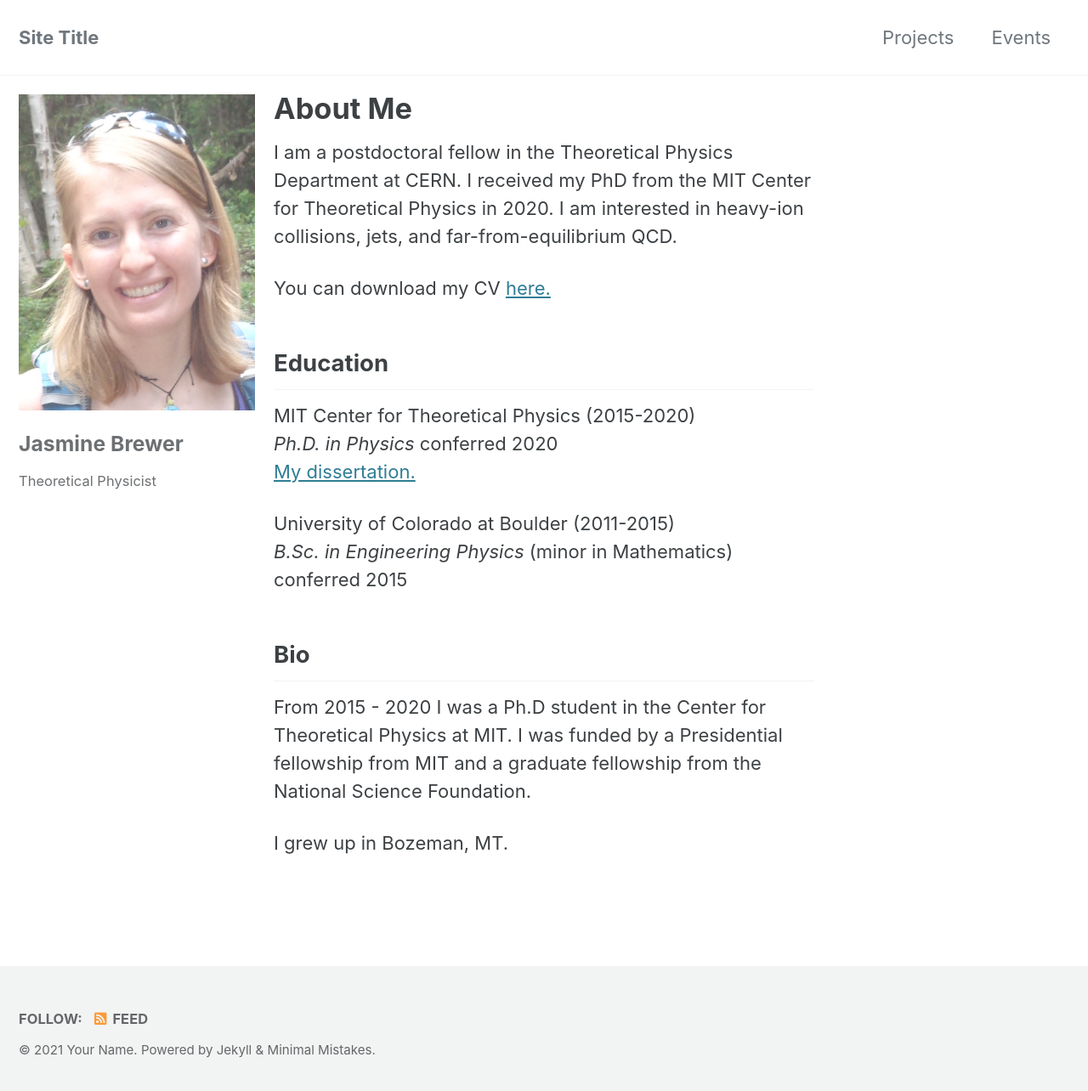
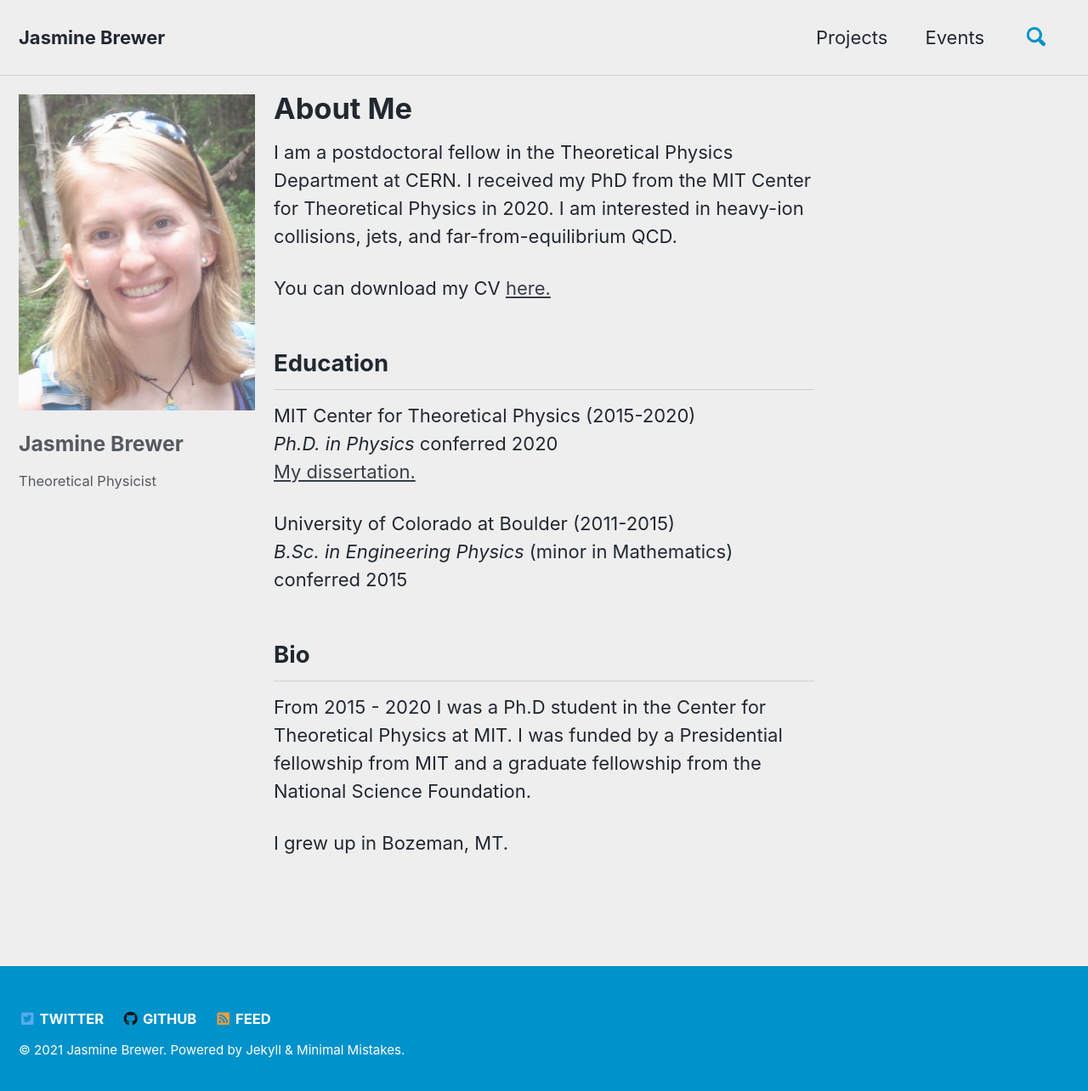
Before and after one commit to jasminebrewer/jasminebrewer.github.io, a Jekyll site: the page built from prev stuff/index_customsidebar.md, in a window 1280 px wide and 1292 px high. Shown: the top 1284 px of the window at 85% size. Built offline with Jekyll 4.4.1, drawn with Linux system fonts in a browser that asks for light colours; cached includes are drawn as plain includes; our own code applies the rules of GitHub Pages for plain Markdown files; the list of posts is cut into pages by our own code; some of the changed lines change nothing that is shown.

Commit message:
added a bunch of stuff to change from remote theme to local

```diff
--- a/_config.yml
+++ b/_config.yml
@@ -1,217 +1,51 @@
 # Welcome to Jekyll!
 #
-# This config file is meant for settings that affect your entire site, values
-# which you are expected to set up once and rarely need to edit after that.
+# This config file is meant for settings that affect your whole blog, values
+# which you are expected to set up once and rarely edit after that. If you find
+# yourself editing this file very often, consider using Jekyll's data files
+# feature for the data you need to update frequently.
+#
 # For technical reasons, this file is *NOT* reloaded automatically when you use
-# `jekyll serve`. If you change this file, please restart the server process.
+# 'bundle exec jekyll serve'. If you change this file, please restart the server process.
 
-# Theme Settings
-#
-# Review documentation to determine if you should use `theme` or `remote_theme`
-# https://mmistakes.github.io/minimal-mistakes/docs/quick-start-guide/#installing-the-theme
+# Site settings
+# These are used to personalize your new site. If you look in the HTML files,
+# you will see them accessed via {{ site.title }}, {{ site.email }}, and so on.
+# You can create any custom variable you would like, and they will be accessible
+# in the templates via {{ site.myvariable }}.
+title: Jasmine Brewer # the website title (if blank, full name will be used instead)
+first_name: Jasmine
+middle_name:
+last_name: Brewer
+email: jasmine.brewer@cern.ch
+description: > # the ">" symbol means to ignore newlines until "footer_text:"
+  Jasmine's homepage.
+url: https://jasminebrewer.github.io # the base hostname & protocol for your site
+baseurl: # the subpath of your site, e.g. /blog/
+last_updated: false # set to true if you want to display last updated in the footer
 
-# theme                  : "minimal-mistakes-jekyll"
-# remote_theme           : "mmistakes/minimal-mistakes"
-minimal_mistakes_skin    : "default" # "air", "aqua", "contrast", "dark", "dirt", "neon", "mint", "plum", "sunrise"
+twitter_username: username
+github_username: username
+search: true
 
-# Site Settings
-locale                   : "en-US"
-title                    : "Site Title"
-title_separator          : "-"
-subtitle                 : # site tagline that appears below site title in masthead
-name                     : "Your Name"
-description              : "An amazing website."
-url                      : # the base hostname & protocol for your site e.g. "https://mmistakes.github.io"
-baseurl                  : # the subpath of your site, e.g. "/blog"
-repository               : # GitHub username/repo-name e.g. "mmistakes/minimal-mistakes"
-teaser                   : # path of fallback teaser image, e.g. "/assets/images/500x300.png"
-logo                     : # path of logo image to display in the masthead, e.g. "/assets/images/88x88.png"
-masthead_title           : # overrides the website title displayed in the masthead, use " " for no title
-# breadcrumbs            : false # true, false (default)
-words_per_minute         : 200
-comments:
-  provider               : # false (default), "disqus", "discourse", "facebook", "staticman", "staticman_v2", "utterances", "custom"
-  disqus:
-    shortname            : # https://help.disqus.com/customer/portal/articles/466208-what-s-a-shortname-
-  discourse:
-    server               : # https://meta.discourse.org/t/embedding-discourse-comments-via-javascript/31963 , e.g.: meta.discourse.org
-  facebook:
-    # https://developers.facebook.com/docs/plugins/comments
-    appid                :
-    num_posts            : # 5 (default)
-    colorscheme          : # "light" (default), "dark"
-  utterances:
-    theme                : # "github-light" (default), "github-dark"
-    issue_term           : # "pathname" (default)
-  staticman:
-    branch               : # "master"
-    endpoint             : # "https://{your Staticman v3 API}/v3/entry/github/"
-reCaptcha:
-  siteKey                :
-  secret                 :
-atom_feed:
-  path                   : # blank (default) uses feed.xml
-  hide                   : # true, false (default)
-search                   : # true, false (default)
-search_full_content      : # true, false (default)
-search_provider          : # lunr (default), algolia, google
-algolia:
-  application_id         : # YOUR_APPLICATION_ID
-  index_name             : # YOUR_INDEX_NAME
-  search_only_api_key    : # YOUR_SEARCH_ONLY_API_KEY
-  powered_by             : # true (default), false
-google:
-  search_engine_id       : # YOUR_SEARCH_ENGINE_ID
-  instant_search         : # false (default), true
-# SEO Related
-google_site_verification :
-bing_site_verification   :
-yandex_site_verification :
-naver_site_verification  :
+# Build settings
+markdown: kramdown
+minimal_mistakes_skin    : air
 
-# Social Sharing
-twitter:
-  username               :
-facebook:
-  username               :
-  app_id                 :
-  publisher              :
-og_image                 : # Open Graph/Twitter default site image
-# For specifying social profiles
-# - https://developers.google.com/structured-data/customize/social-profiles
-social:
-  type                   : # Person or Organization (defaults to Person)
-  name                   : # If the user or organization name differs from the site's name
-  links: # An array of links to social media profiles
+include:
+  - _pages
 
-# Analytics
-analytics:
-  provider               : false # false (default), "google", "google-universal", "google-gtag", "custom"
-  google:
-    tracking_id          :
-    anonymize_ip         : # true, false (default)
-
-
-# Site Author
-author:
-  name             : "Jasmine Brewer"
-  avatar           : # path of avatar image, e.g. "/assets/images/bio-photo.jpg"
-  bio              : ""
-  location         : "Somewhere"
-  email            :
-  links:
-    - label: "Email"
-      icon: "fas fa-fw fa-envelope-square"
-      # url: "mailto:your.name@email.com"
-    - label: "Website"
-      icon: "fas fa-fw fa-link"
-      # url: "https://your-website.com"
-    - label: "Twitter"
-      icon: "fab fa-fw fa-twitter-square"
-      # url: "https://twitter.com/"
-    - label: "Facebook"
-      icon: "fab fa-fw fa-facebook-square"
-      # url: "https://facebook.com/"
-    - label: "GitHub"
-      icon: "fab fa-fw fa-github"
-      # url: "https://github.com/"
-    - label: "Instagram"
-      icon: "fab fa-fw fa-instagram"
-      # url: "https://instagram.com/"
-
-# Site Footer
-footer:
-  links:
-    - label: "Twitter"
-      icon: "fab fa-fw fa-twitter-square"
-      # url:
-    - label: "Facebook"
-      icon: "fab fa-fw fa-facebook-square"
-      # url:
-    - label: "GitHub"
-      icon: "fab fa-fw fa-github"
-      # url:
-    - label: "GitLab"
-      icon: "fab fa-fw fa-gitlab"
-      # url:
-    - label: "Bitbucket"
-      icon: "fab fa-fw fa-bitbucket"
-      # url:
-    - label: "Instagram"
-      icon: "fab fa-fw fa-instagram"
-      # url:
-
-
-# Reading Files
-include:
-  - .htaccess
-  - _pages
-exclude:
-  - "*.sublime-project"
-  - "*.sublime-workspace"
-  - vendor
-  - .asset-cache
-  - .bundle
-  - .jekyll-assets-cache
-  - .sass-cache
-  - assets/js/plugins
-  - assets/js/_main.js
-  - assets/js/vendor
-  - Capfile
-  - CHANGELOG
-  - config
-  - Gemfile
-  - Gruntfile.js
-  - gulpfile.js
-  - LICENSE
-  - log
-  - node_modules
-  - package.json
-  - package-lock.json
-  - Rakefile
-  - README
-  - tmp
-  - /docs # ignore Minimal Mistakes /docs
-  - /test # ignore Minimal Mistakes /test
-keep_files:
-  - .git
-  - .svn
-encoding: "utf-8"
-markdown_ext: "markdown,mkdown,mkdn,mkd,md"
-
-
-# Conversion
-markdown: kramdown
-highlighter: rouge
-lsi: false
-excerpt_separator: "\n\n"
-incremental: false
-
-
-# Markdown Processing
-kramdown:
-  input: GFM
-  hard_wrap: false
-  auto_ids: true
-  footnote_nr: 1
-  entity_output: as_char
-  toc_levels: 1..6
-  smart_quotes: lsquo,rsquo,ldquo,rdquo
-  enable_coderay: false
-
-
-# Sass/SCSS
-sass:
-  sass_dir: _sass
-  style: compressed # https://sass-lang.com/documentation/file.SASS_REFERENCE.html#output_style
-
-
-# Outputting
-permalink: /:categories/:title/
-paginate: 5 # amount of posts to show
-paginate_path: /page:num/
-timezone: # https://en.wikipedia.org/wiki/List_of_tz_database_time_zones
-
+# Exclude from processing.
+# The following items will not be processed, by default. Create a custom list
+# to override the default setting.
+# exclude:
+#   - Gemfile
+#   - Gemfile.lock
+#   - node_modules
+#   - vendor/bundle/
+#   - vendor/cache/
+#   - vendor/gems/
+#   - vendor/ruby/
 
 # Plugins (previously gems:)
 plugins:
@@ -219,64 +53,41 @@ plugins:
   - jekyll-sitemap
   - jekyll-gist
   - jekyll-feed
+  - jemoji
   - jekyll-include-cache
 
-# mimic GitHub Pages with --safe
-whitelist:
-  - jekyll-paginate
-  - jekyll-sitemap
-  - jekyll-gist
-  - jekyll-feed
-  - jekyll-include-cache
+author:
+  name   : "Jasmine Brewer"
+  avatar : "/assets/images/jasmine.jpg"
+  bio    : "CERN Postdoctoral Fellow"
+  location: "Geneva, Switzerland"
+  links:
+    - label: "Inspire"
+      url: "https://inspirehep.net/authors/1501371"
+    - label: "arXiv"
+      url: "https://arxiv.org/search/?query=jasmine+brewer&searchtype=author&abstracts=show&order=-announced_date_first&size=50"
+    - label: "GitHub"
+      url: "https://github.com/jasminebrewer"
 
+footer:
+  links:
+    - label: "Twitter"
+      icon: "fab fa-fw fa-twitter-square"
+      url: "https://twitter.com/"
+    - label: "GitHub"
+      icon: "fab fa-fw fa-github"
+      url: "https://github.com/"
 
-# Archives
-#  Type
-#  - GitHub Pages compatible archive pages built with Liquid ~> type: liquid (default)
-#  - Jekyll Archives plugin archive pages ~> type: jekyll-archives
-#  Path (examples)
-#  - Archive page should exist at path when using Liquid method or you can
-#    expect broken links (especially with breadcrumbs enabled)
-#  - <base_path>/tags/my-awesome-tag/index.html ~> path: /tags/
-#  - <base_path>/categories/my-awesome-category/index.html ~> path: /categories/
-#  - <base_path>/my-awesome-category/index.html ~> path: /
-category_archive:
-  type: liquid
-  path: /categories/
-tag_archive:
-  type: liquid
-  path: /tags/
-# https://github.com/jekyll/jekyll-archives
-# jekyll-archives:
-#   enabled:
-#     - categories
-#     - tags
-#   layouts:
-#     category: archive-taxonomy
-#     tag: archive-taxonomy
-#   permalinks:
-#     category: /categories/:name/
-#     tag: /tags/:name/
+sidebar:
+  - title: "Title"
+    image: /assets/images/jasmine.jpg
+    text: "Some text here."
 
-
-# HTML Compression
-# - https://jch.penibelst.de/
-compress_html:
-  clippings: all
-  ignore:
-    envs: development
-
-
-# Defaults
 defaults:
-  # _posts
+  # _pages
   - scope:
-      path: ""
-      type: posts
+      path: "_pages"
+      type: pages
     values:
       layout: single
       author_profile: true
-      read_time: true
-      comments: # true
-      share: true
-      related: true
```
